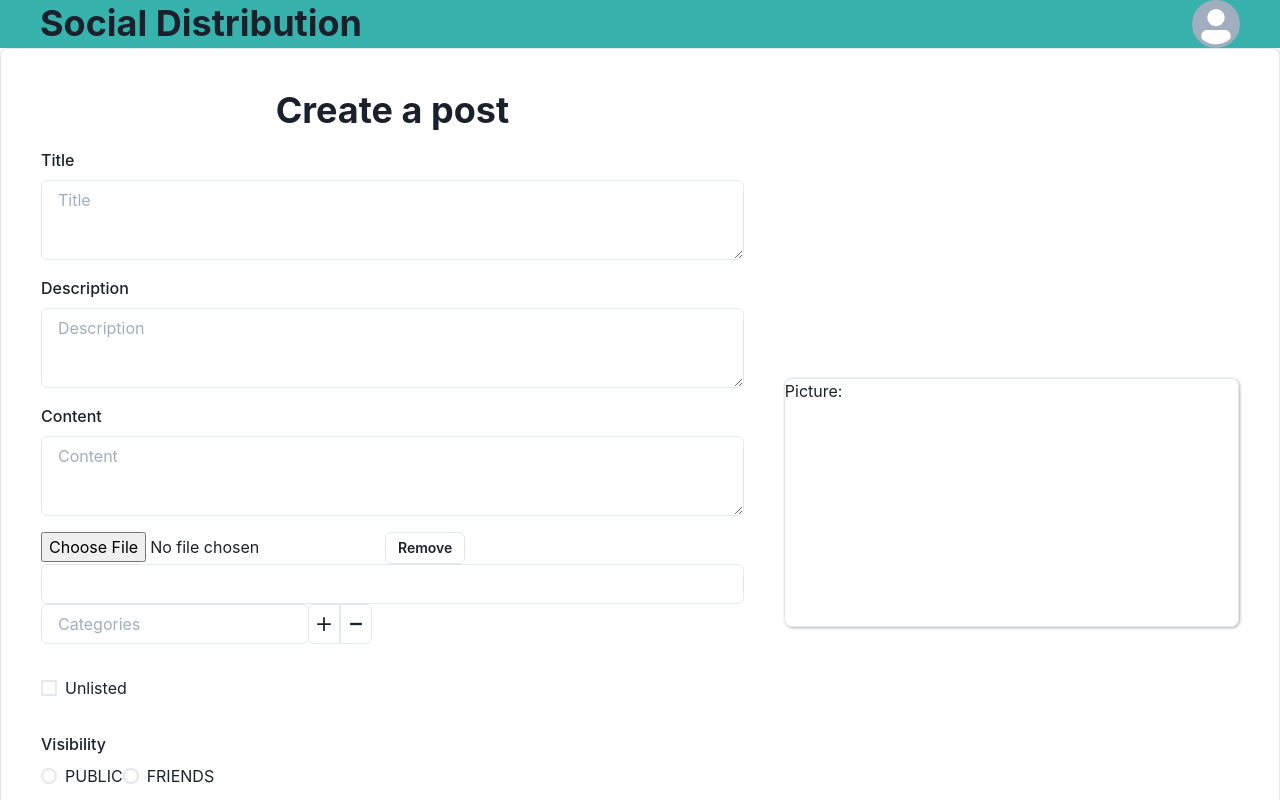
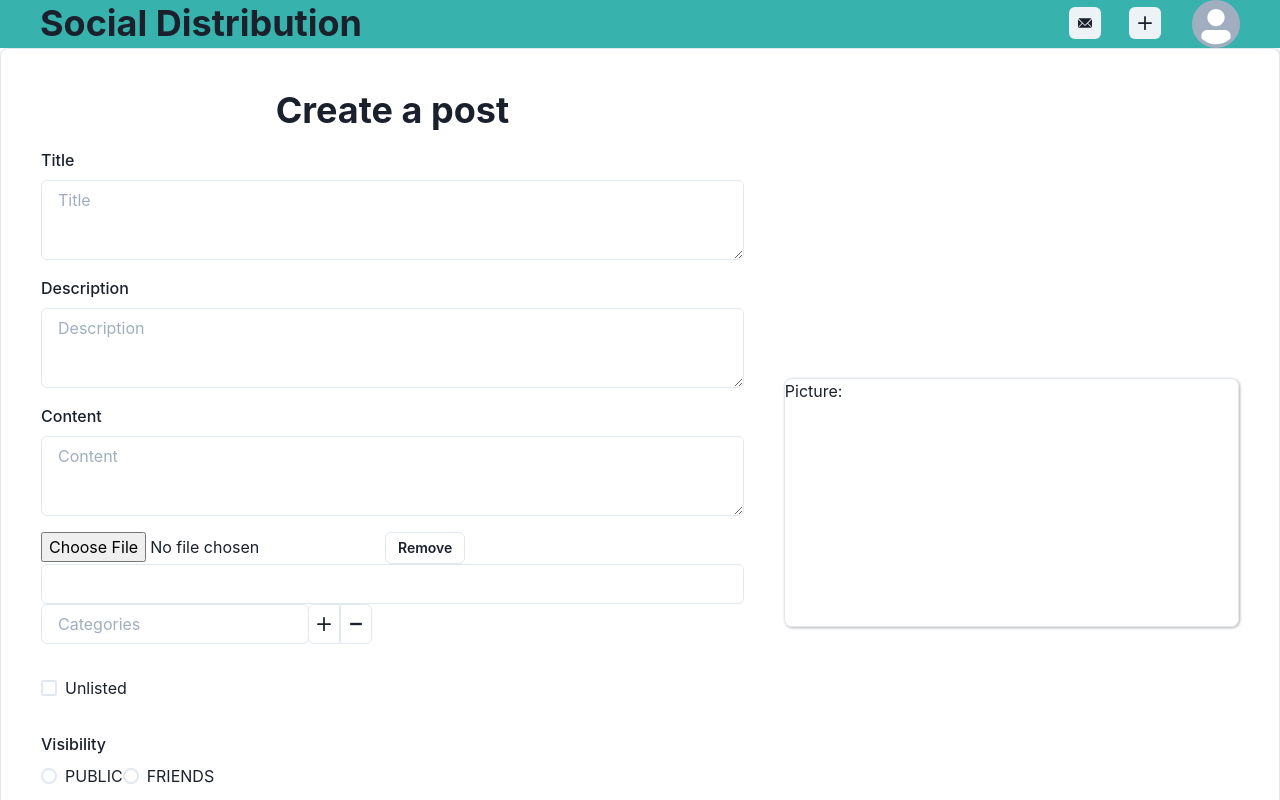
Before and after one commit to CMPUT404-W22H02/ProjectSocialDistribution, a React (Create React App) app in the folder frontend/: page /create in a window 1280 px wide. Shown: the top 800 px of the page. Built offline with nearby package versions, Linux system fonts and the light colour scheme; no server answers; sample sign-in values are in the browser's storage.

Commit message:
display profile image in navbar

```diff
--- a/frontend/src/components/createPost/CreatePost.js
+++ b/frontend/src/components/createPost/CreatePost.js
@@ -25,7 +25,7 @@ import { Select } from '@chakra-ui/react'
 import axios from "axios";
 import { Form, Field, useField, useForm } from "react-final-form";
 import validate from "./validate";
-import NavbarAdd from "../../components/navbar/NavbarAdd";
+import Navbar from "../../components/navbar/Navbar";
 import Identity from '../../model/Identity';
 import {Refresh} from "../../../src/auth/Refresh"
 import jwt_decode from "jwt-decode";
@@ -267,7 +267,7 @@ export default function CreatePost () {
     margin="-20px"
     height="100vh"
   >
-  <NavbarAdd /><Grid
+  <Navbar /><Grid
             templateRows='repeat(3, 1fr)'
             templateColumns='repeat(5, 1fr)'
             gap={10}
--- a/frontend/src/components/navbar/Navbar.js
+++ b/frontend/src/components/navbar/Navbar.js
@@ -29,6 +29,7 @@ let identity = Identity.GetIdentity();
 function Navbar() {
   const [userName, setUserName] = useState(identity.username);
   const [dispaly_name, setdispalyName] = useState('');
+  const [showPicture, setShowPicture] = useState(null);
   const signOut= () => {
     // clear identity
     window.localStorage.clear();
@@ -39,6 +40,9 @@ function Navbar() {
     clearTimeout();
 
   }
+  const onChangePicture = e => {
+    setShowPicture(URL.createObjectURL(e.target.files[0]));
+};
   useEffect((()=>{
    Refresh.refreshToken().then(axios.get(`${identity.id}`,
         {
@@ -52,7 +56,7 @@ function Navbar() {
         const info = res.data;
         //console.log(res)
         setdispalyName(info.display_name)
-
+          setShowPicture(info.profile_image)
         }).catch(e => {
             //console.log("error-----")
             //console.log(token)
@@ -88,11 +92,12 @@ function Navbar() {
 
         <Menu>
           <MenuButton>
-            <Avatar size="md"/>
+            <Avatar size="md" src={showPicture}/>
           </MenuButton>
           <MenuList alignItems="center">
             <Center>
-              <Avatar size="2xl"/>
+                <Avatar size="xl" src={showPicture}>
+                </Avatar>
             </Center>
             <Center py="1">
               <Text>{userName}</Text>
--- a/frontend/src/components/navbar/NavbarAdd.js
+++ /dev/null
@@ -1,78 +0,0 @@
-import {
-  Box,
-  Flex,
-  Avatar,
-  Menu,
-  MenuButton,
-  MenuList,
-  MenuItem,
-  MenuDivider,
-  Stack,
-  Center,
-  Heading,
-  Text,
-  IconButton,
-  Grid,
-  Link,
-  Button
-
-
-} from '@chakra-ui/react';
-import { AddIcon, InfoIcon } from '@chakra-ui/icons';
-import { useState, } from "react";
-import Identity from "../../model/Identity";
-import React from 'react';
-let identity = Identity.GetIdentity();
-function NavbarAdd() {
-  const [userName, setUserName] = useState(identity.username);
-
-  const signOut= () => {
-    // clear identity
-    window.localStorage.clear();
-    window.sessionStorage.clear();
-    window.location.assign("/")
-
-    // clear refresh timer
-    clearTimeout();
-
-  }
-
-  return (
-    <Flex
-      bg="teal.400"
-      px="10"
-      minH="5vh"
-      width="100%"
-      alignItems="center"
-      justifyContent="space-between"
-      position="sticky"
-      top="0"
-      zIndex="200"
-    >
-      <Box >
-        <Heading ><a href="/home" >Social Distribution</a></Heading>
-      </Box>
-      <Stack direction="row" spacing="7">
-
-        <Menu>
-          <MenuButton>
-            <Avatar size="md"/>
-          </MenuButton>
-          <MenuList alignItems="center">
-            <Center>
-              <Avatar size="2xl"/>
-            </Center>
-            <Center py="2">
-              <Text>{userName}</Text>
-            </Center>
-            <MenuDivider />
-            <MenuItem><a href="/profile">Profile Settings</a></MenuItem>
-            <MenuItem onClick={signOut}>Logout</MenuItem>
-          </MenuList>
-        </Menu>
-      </Stack>
-    </Flex>
-  );
-}
-
-export default NavbarAdd;
```
